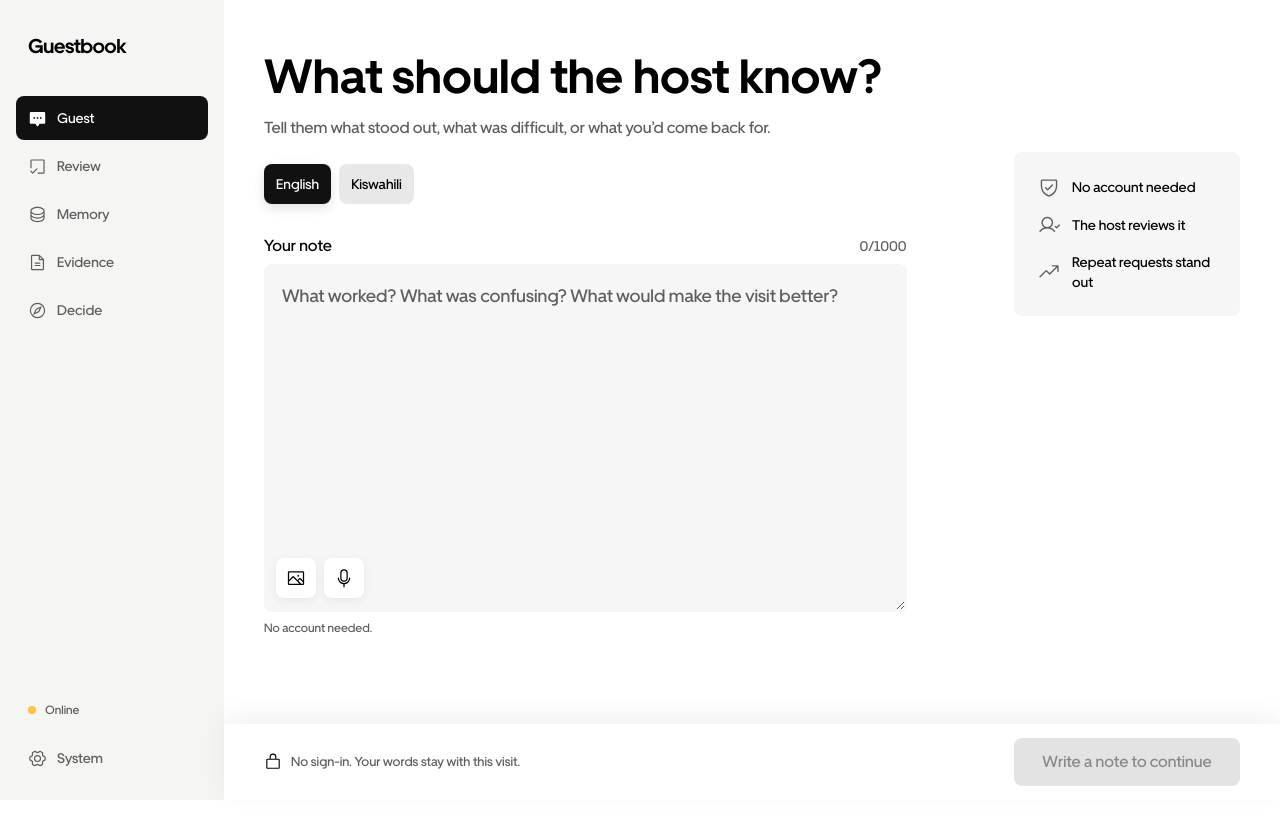
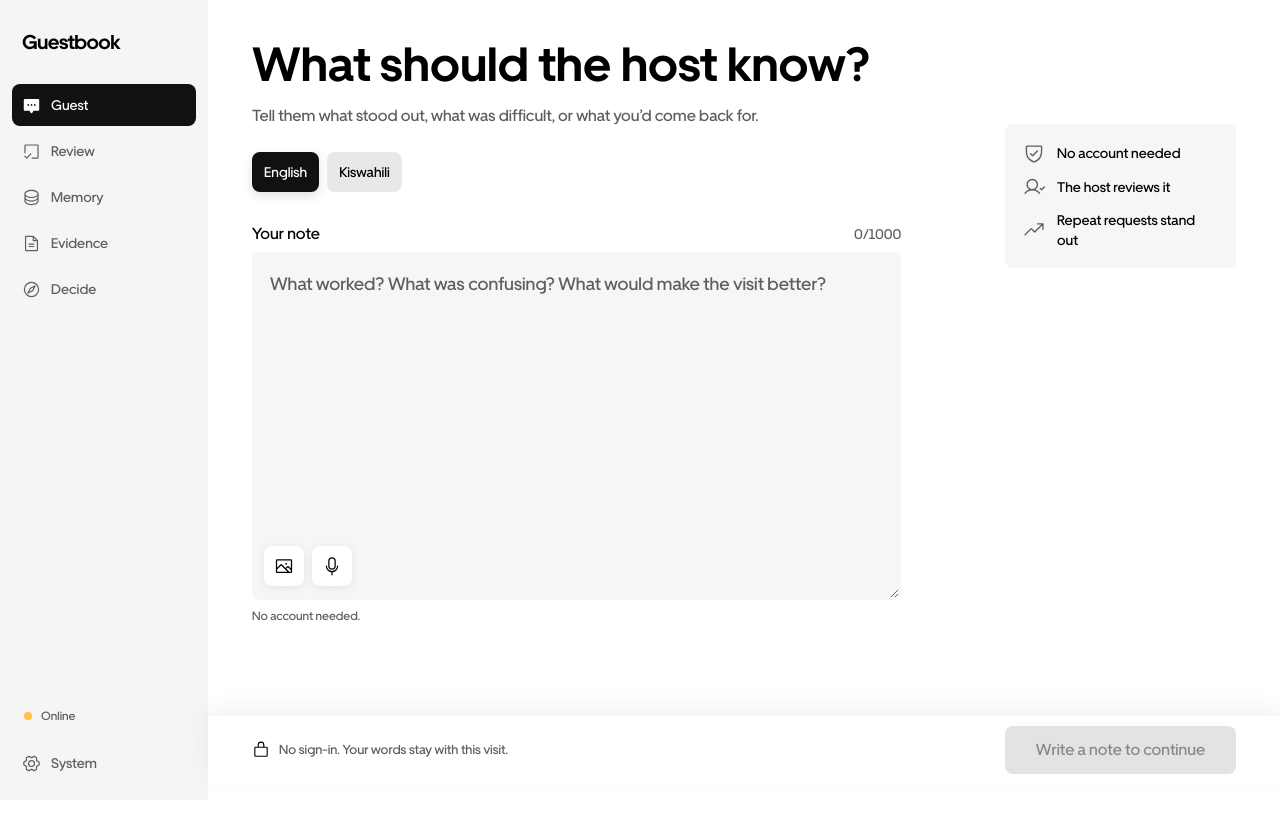
Before and after one commit to Davemafy/Guestbook, a React (Vite) app: page / in a window 1280 px wide. After the commit the page ends 800 px from the top, so only its background shows below. Built offline with nearby package versions, Linux system fonts and the light colour scheme.

Commit message:
refine: tighten desktop density and add selective Workprint kinetics

```diff
--- a/src/styles.css
+++ b/src/styles.css
@@ -2412,3 +2412,273 @@ summary:focus-visible {
     width: 100%;
   }
 }
+
+/* Final desktop density + selective Workprint kinetics */
+@media (min-width: 761px) {
+  .base-app {
+    grid-template-columns: 208px minmax(0, 1fr);
+  }
+
+  .desktop-sidebar {
+    padding: 20px 12px 16px;
+    gap: 20px;
+  }
+
+  .sidebar-brand {
+    padding-inline: 10px;
+  }
+
+  .sidebar-nav button,
+  .sidebar-system {
+    min-height: 42px;
+    padding-inline: 10px;
+  }
+
+  .app-stage .normal-grid,
+  .app-stage .compact-grid {
+    max-width: 1040px;
+    column-gap: 20px;
+    padding-inline: 28px;
+  }
+
+  .guest-layout,
+  .compact-page {
+    padding-top: 36px;
+    padding-bottom: 92px;
+  }
+
+  .docked-action {
+    left: 208px;
+  }
+
+  .dock-grid {
+    max-width: 1040px;
+    min-height: 68px;
+  }
+
+  .guest-context {
+    padding-top: 88px;
+  }
+
+  .guest-facts {
+    padding: 18px;
+    gap: 12px;
+  }
+
+  .source-block {
+    padding: 20px;
+  }
+
+  .review-source,
+  .review-signals {
+    margin-top: 24px;
+  }
+
+  .selection-row {
+    min-height: 66px;
+    padding: 12px 14px;
+  }
+
+  .correction-choice {
+    min-height: 64px;
+    padding: 12px 14px;
+  }
+
+  .memory-feature {
+    margin-top: 32px;
+    padding: 24px;
+  }
+
+  .memory-list-section {
+    margin-top: 44px;
+  }
+
+  .base-list-row {
+    min-height: 88px;
+    padding: 14px 16px;
+  }
+
+  .evidence-summary {
+    margin-top: 24px;
+    padding: 18px 20px;
+  }
+
+  .evidence-ledger {
+    margin-top: 36px;
+  }
+
+  .evidence-row {
+    padding: 18px 20px;
+    row-gap: 10px;
+  }
+
+  .decision-main {
+    margin-top: 32px;
+    padding: 24px;
+  }
+
+  .decision-proof {
+    margin-top: 32px;
+  }
+
+  .mini-evidence > div {
+    padding: 14px;
+  }
+
+  .decision-boundary {
+    margin-top: 36px;
+    padding: 24px;
+  }
+
+  .system-title .page-title p {
+    margin-top: 8px;
+  }
+
+  .system-tabs {
+    margin-top: 18px;
+  }
+
+  .system-content {
+    height: calc(100dvh - 206px);
+    min-height: 520px;
+    margin-top: 20px;
+  }
+
+  .system-stack {
+    gap: 16px;
+  }
+
+  .system-list {
+    gap: 8px;
+  }
+
+  .system-list > div,
+  .metric-row {
+    min-height: 60px;
+    padding: 12px 14px;
+  }
+
+  .system-note {
+    padding: 14px 16px;
+  }
+
+  .system-caveat {
+    padding: 12px 14px;
+  }
+
+  .proof-sequence {
+    padding: 14px 16px;
+  }
+}
+
+/* Workprint physics only where interaction should feel memorable */
+.base-button.primary:not(:disabled),
+.decision-choice-grid button,
+.selection-row,
+.correction-choice,
+.sidebar-nav button,
+.sidebar-system,
+.base-list-row {
+  transition:
+    transform 420ms cubic-bezier(.18,1.55,.3,1),
+    background-color 180ms ease,
+    color 180ms ease,
+    box-shadow 260ms ease;
+}
+
+.base-button.primary:not(:disabled):hover,
+.decision-choice-grid button:hover,
+.selection-row:hover,
+.correction-choice:hover,
+.base-list-row:hover {
+  transform: translateY(-2px) scale(1.015,.985);
+}
+
+.base-button.primary:not(:disabled):active,
+.decision-choice-grid button:active,
+.selection-row:active,
+.correction-choice:active,
+.base-list-row:active {
+  transform: translateY(2px) scale(.94,.88);
+}
+
+.sidebar-nav button:hover,
+.sidebar-system:hover {
+  transform: translateX(3px) scale(1.015,.985);
+}
+
+.sidebar-nav button:active,
+.sidebar-system:active {
+  transform: translateX(1px) scale(.95,.9);
+}
+
+.selection-row.selected,
+.correction-choice.selected,
+.decision-choice-grid button.selected {
+  animation: control-snap 360ms cubic-bezier(.18,1.55,.3,1);
+}
+
+@keyframes control-snap {
+  0% { transform: scale(.94,.9); }
+  62% { transform: scale(1.025,1.045); }
+  100% { transform: scale(1); }
+}
+
+/* Guestbook signature: confirmed visits visibly accumulate */
+.memory-signal-chain {
+  width: min(360px, 100%);
+  margin-top: 16px;
+  display: flex;
+  align-items: center;
+  gap: 7px;
+}
+
+.memory-signal-chain span {
+  width: 10px;
+  height: 10px;
+  border-radius: 999px;
+  background: rgba(255,255,255,.32);
+  transform-origin: center;
+}
+
+.memory-signal-chain span:last-child {
+  width: 14px;
+  height: 14px;
+  background: #ffffff;
+}
+
+.memory-signal-chain.changed span {
+  animation: visit-arrive 620ms cubic-bezier(.18,1.55,.3,1) both;
+}
+
+.memory-signal-chain.changed span:nth-child(2) { animation-delay: 35ms; }
+.memory-signal-chain.changed span:nth-child(3) { animation-delay: 70ms; }
+.memory-signal-chain.changed span:nth-child(4) { animation-delay: 105ms; }
+.memory-signal-chain.changed span:nth-child(5) { animation-delay: 140ms; }
+.memory-signal-chain.changed span:nth-child(6) { animation-delay: 175ms; }
+
+@keyframes visit-arrive {
+  0% { opacity: .16; transform: translateX(-8px) scale(.55,.45); }
+  64% { opacity: 1; transform: translateX(1px) scale(1.18,1.32); }
+  100% { opacity: 1; transform: none; }
+}
+
+.memory-feature.changed {
+  animation: memory-breathe 640ms cubic-bezier(.18,1.55,.3,1);
+}
+
+@keyframes memory-breathe {
+  0% { transform: scale(.985,.96); }
+  55% { transform: scale(1.01,1.025); }
+  100% { transform: none; }
+}
+
+@media (prefers-reduced-motion: reduce) {
+  .selection-row.selected,
+  .correction-choice.selected,
+  .decision-choice-grid button.selected,
+  .memory-signal-chain.changed span,
+  .memory-feature.changed {
+    animation: none !important;
+  }
+}
```
